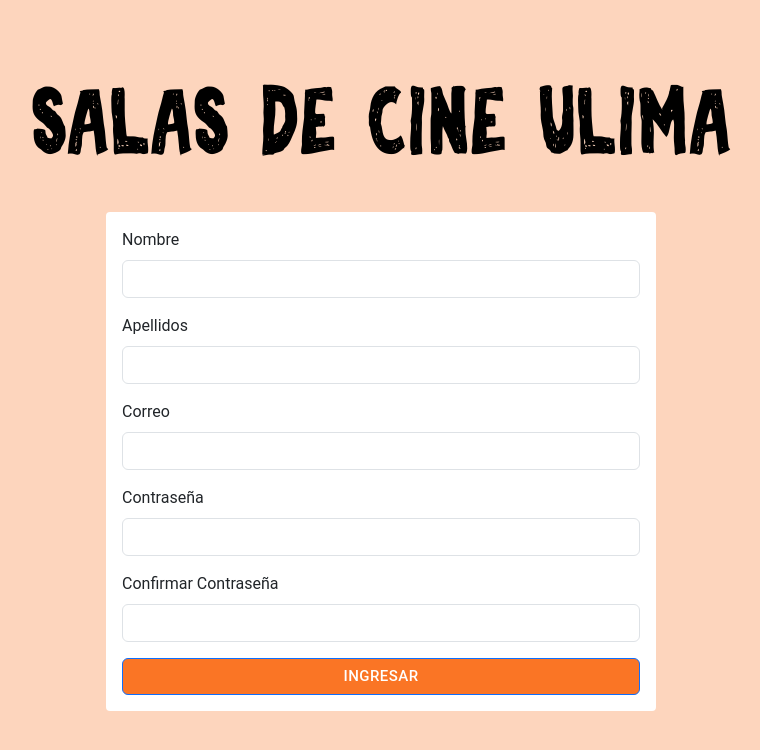
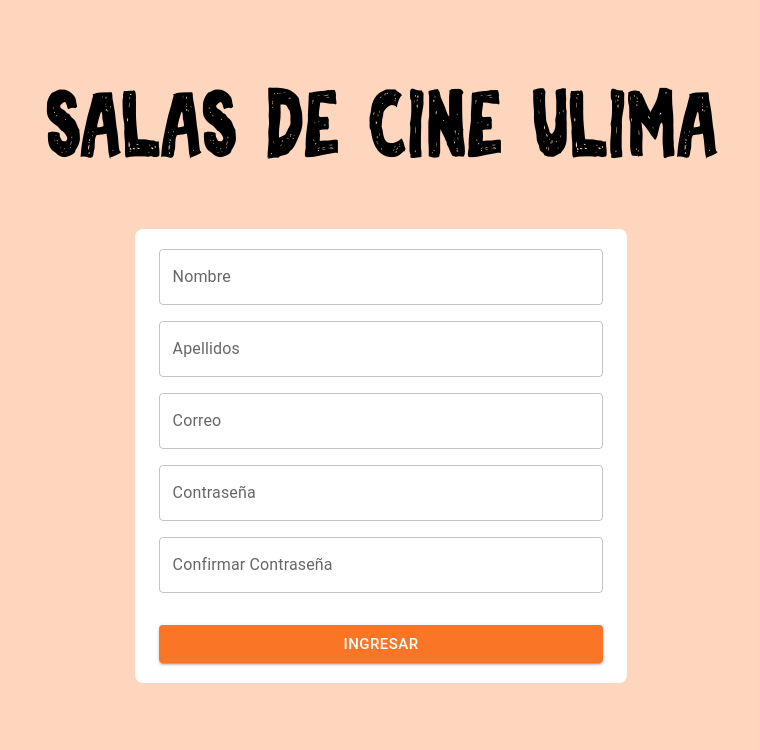
Before and after one commit to fcuya13/fcuya13.github.io, a React (Create React App) app: page /registro in a window 1280 px wide. Shown: the top 750 px of the page, without its empty margins (259-1019 px from the left). Built offline with nearby package versions, Linux system fonts and the light colour scheme.

Commit message:
MUI - Login + Register

```diff
--- a/package.json
+++ b/package.json
@@ -3,6 +3,9 @@
   "version": "0.1.0",
   "private": true,
   "dependencies": {
+    "@emotion/react": "^11.11.3",
+    "@emotion/styled": "^11.11.0",
+    "@mui/material": "^5.15.6",
     "@testing-library/jest-dom": "^5.17.0",
     "@testing-library/react": "^13.4.0",
     "@testing-library/user-event": "^13.5.0",
--- a/src/App.js
+++ b/src/App.js
@@ -3,6 +3,7 @@ import LoginPage from "./pages/LoginPage";
 import HomePage from "./pages/HomePage";
 import RegisterPage from "./pages/RegisterPage";
 import MoviesPage from "./pages/MoviesPage"
+
 
 function App() {
   return (
--- a/src/pages/LoginPage.jsx
+++ b/src/pages/LoginPage.jsx
@@ -1,62 +1,103 @@
-import React, { useState } from "react";
-import "bootstrap/dist/css/bootstrap.min.css";
-import "../App.css";
+import { Container, TextField, Button, Typography, alpha } from "@mui/material";
+import { useState } from "react";
 import { Link } from "react-router-dom";
 
 const LoginPage = () => {
   const [correo, setCorreo] = useState("");
   const [password, setPassword] = useState("");
 
-  document.body.style.background = "rgba(250, 117, 37, 0.30)";
 
   return (
-    <div className="vh-100 d-flex flex-column justify-content-center align-items-center">
-      <div className="row mb-5">
-        <h1 className="login-header">SALAS DE CINE ULIMA</h1>
-      </div>
-
-      <div className="row mb-5" style={{ width: "550px" }}>
-        <div
-          className="container rounded-1 p-3"
-          style={{ background: "white" }}
+    <Container maxWidth={false}
+      sx={{
+        height: "100vh",
+        display: "flex",
+        flexDirection: "column",
+        justifyContent: "center",
+        alignItems: "center",
+        fontFamily: 'Roboto, sans-serif',
+        backgroundColor: alpha("#FA7525", 0.3)
+      }}
     >
-          <form>
-            <div className="mb-3">
-              <label htmlFor="correo" className="form-label">
-                Correo
-              </label>
-              <input
-                type="email"
-                className="form-control"
-                id="correo"
+      <Typography
+        variant="h1"
+        align="center"
+        sx={{
+          marginBottom: 5,
+          color: "#000",
+          fontFamily: "Sofija",
+          fontSize: 96,
+        }}
+      >
+        SALAS DE CINE ULIMA
+      </Typography>
+      <Container sx={{ width: "80%",
+          maxWidth: "500px",
+          marginBottom: 5,
+          '@media (min-width:600px)': {
+            width: "40%",
+          },
+          backgroundColor: "white",
+          p: "20px",
+          borderRadius: 2, }}>
+        <form
+          sx={{
+            background: "white",
+            borderRadius: 1,
+          }}
+        >
+          <TextField
+            label="Usuario"
+            variant="outlined"
+            fullWidth
+            sx={{ marginBottom: 3 }}
             value={correo}
             onChange={(e) => setCorreo(e.target.value)}
           />
-            </div>
-            <div className="mb-3">
-              <label htmlFor="password" className="form-label">
-                Contraseña
-              </label>
-              <input
+          <TextField
+            label="Contraseña"
+            variant="outlined"
+            fullWidth
             type="password"
-                className="form-control"
-                id="password"
+            sx={{ marginBottom: 3 }}
             value={password}
             onChange={(e) => setPassword(e.target.value)}
           />
-            </div>
-            <div className="d-grid gap-2">
-              <Link className="btn btn-warning orange-button" to={"/"}>
+          <Button
+            variant="contained"
+            color="warning"
+            fullWidth
+            sx={{
+              marginTop: 2,
+              fontSize: 15,
+              fontWeight: 500,
+              letterSpacing: 0.46,
+              backgroundColor: "#FA7525",
+            }}
+            component={Link}
+            to={"/"}
+          >
             INGRESAR
-              </Link>
-              <Link className="btn btn-light orange-outline-button" to={"/registro"}>
+          </Button>
+          <Button
+            variant="outlined"
+            color="warning"
+            fullWidth
+            sx={{
+              marginTop: 2,
+              fontSize: 15,
+              fontWeight: 500,
+              letterSpacing: 0.46,
+              backgroundColor: "#fff",
+            }}
+            component={Link}
+            to={"/registro"}
+          >
             REGISTRARSE
-              </Link>
-            </div>
+          </Button>
         </form>
-        </div>
-      </div>
-    </div>
+      </Container>
+    </Container>
   );
 };
 
--- a/src/pages/RegisterPage.jsx
+++ b/src/pages/RegisterPage.jsx
@@ -1,63 +1,140 @@
-import React, { useState } from 'react'
-
-import 'bootstrap/dist/css/bootstrap.min.css';
-import '../App.css'
-
+import { Container, TextField, Button, Typography, alpha } from "@mui/material";
+import { useState } from "react";
+import { Link } from "react-router-dom";
 
 const RegisterPage = () => {
+  const [nombre, setNombre] = useState("");
+  const [apellido, setApellido] = useState("");
+  const [correo, setCorreo] = useState("");
+  const [password, setPassword] = useState("");
+  const [passConf, setPassConf] = useState("");
 
-    const [nombre, setNombre] = useState("")
-    const [apellido, setApellido] = useState("")
-    const [correo, setCorreo] = useState("")
-    const [password, setPassword] = useState("")
-    const [passConf, setPassConf] = useState("")
 
   const imprimirValores = () => {
     console.log({
-            nombre, apellido, correo, password, passConf, same: password === passConf
-        })
-    }
-
-    document.body.style.background = "rgba(250, 117, 37, 0.30)";
+      nombre,
+      apellido,
+      correo,
+      password,
+      passConf,
+      same: password === passConf,
+    });
+  };
 
   return (
-      <div className='vh-100 d-flex flex-column justify-content-center align-items-center'>
-
-        <div className='row mb-3' >
-          <h1 className='login-header'>SALAS DE CINE ULIMA</h1>
-        </div>
-
-        <div className='row mb-3' style={{width: "550px"}}>
-        <div className='container rounded-1 p-3' style={{background: "white"}}>
-          <form>
+    <Container maxWidth={false}
+    sx={{
+        height: "100vh",
+        display: "flex",
+        flexDirection: "column",
+        justifyContent: "center",
+        alignItems: "center",
+        fontFamily: 'Roboto, sans-serif',
+        backgroundColor: alpha("#FA7525", 0.3)
+      }}
+    >
+      <Typography
+        variant="h1"
+        align="center"
+        sx={{
+          marginBottom: 5,
+          color: "#000",
+          fontFamily: "Sofija",
+          fontSize: 96,
+        }}
+      >
+        SALAS DE CINE ULIMA
+      </Typography>
+      <Container
+        sx={{
+          width: "80%",
+          maxWidth: "550px",
+          marginBottom: 5,
+          '@media (min-width:600px)': {
+            width: "40%",
+          },
+          backgroundColor: "white",
+          p: "20px",
+          borderRadius: 2,
+        }}
+      >
+        <form
+          sx={{
+            background: "white",
+            borderRadius: 1,
+          }}
+        >
           <div className="mb-3">
-              <label htmlFor="nombre" className="form-label">Nombre</label>
-              <input type="text" className="form-control" id="nombre" value={nombre} onChange={(e) => setNombre(e.target.value)}/>
+            <TextField
+              label="Nombre"
+              variant="outlined"
+              fullWidth
+              value={nombre}
+              onChange={(e) => setNombre(e.target.value)}
+            />
           </div>
           <div className="mb-3">
-              <label htmlFor="apellido" className="form-label">Apellidos</label>
-              <input type="text" className="form-control" id="apellido" value={apellido} onChange={(e) => setApellido(e.target.value)}/>
+            <TextField
+              label="Apellidos"
+              variant="outlined"
+              fullWidth
+              value={apellido}
+              onChange={(e) => setApellido(e.target.value)}
+            />
           </div>
           <div className="mb-3">
-              <label htmlFor="correo" className="form-label">Correo</label>
-              <input type="email" className="form-control" id="correo" value={correo} onChange={(e) => setCorreo(e.target.value)}/>
+            <TextField
+              label="Correo"
+              variant="outlined"
+              fullWidth
+              type="email"
+              value={correo}
+              onChange={(e) => setCorreo(e.target.value)}
+            />
           </div>
           <div className="mb-3">
-              <label htmlFor="password" className="form-label">Contraseña</label>
-              <input type="password" className="form-control" id="password" value={password} onChange={(e) => setPassword(e.target.value)}/>
+            <TextField
+              label="Contraseña"
+              variant="outlined"
+              fullWidth
+              type="password"
+              value={password}
+              onChange={(e) => setPassword(e.target.value)}
+            />
           </div>
           <div className="mb-3">
-              <label htmlFor="passwordConfirm" className="form-label">Confirmar Contraseña</label>
-              <input type="password" className="form-control" id="passwordConfirm" value={passConf} onChange={(e) => setPassConf(e.target.value)}/>
+            <TextField
+              label="Confirmar Contraseña"
+              variant="outlined"
+              fullWidth
+              type="password"
+              value={passConf}
+              onChange={(e) => setPassConf(e.target.value)}
+            />
           </div>
           <div className="d-grid gap-2">
-              <button className="btn btn-primary orange-button" type="button" onClick={imprimirValores}>INGRESAR</button>
+            <Button
+              variant="contained"
+              color="primary"
+              fullWidth
+              sx={{
+                marginTop: 2,
+                fontSize: 15,
+                fontWeight: 500,
+                letterSpacing: 0.46,
+                backgroundColor: "#FA7525",
+              }}
+              onClick={imprimirValores}
+              component={Link}
+              to={"/peliculas"}
+            >
+              INGRESAR
+            </Button>
           </div>
         </form>
-        </div>
-          </div>
-      </div>
-    )
-}
+      </Container>
+    </Container>
+  );
+};
 
-export default RegisterPage
+export default RegisterPage;
```
Also changed, not shown: src/pages/LoginPageOld.jsx (added, +63 -0 lines), src/pages/RegisterPageOld.jsx (added, +63 -0 lines), 1 other file (tests, documents, lock files or other folders). Lines whose indentation alone changed are shown as unchanged.
